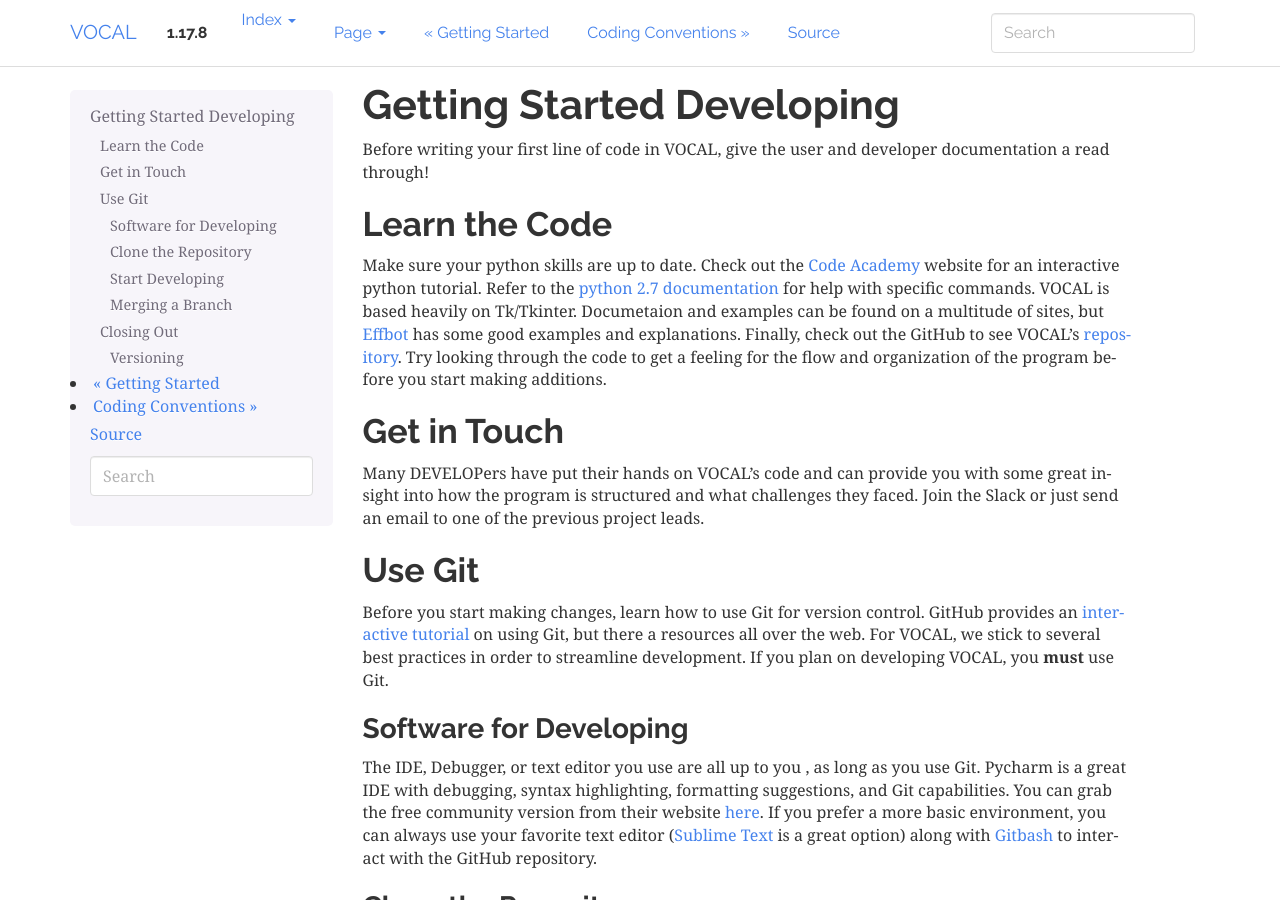
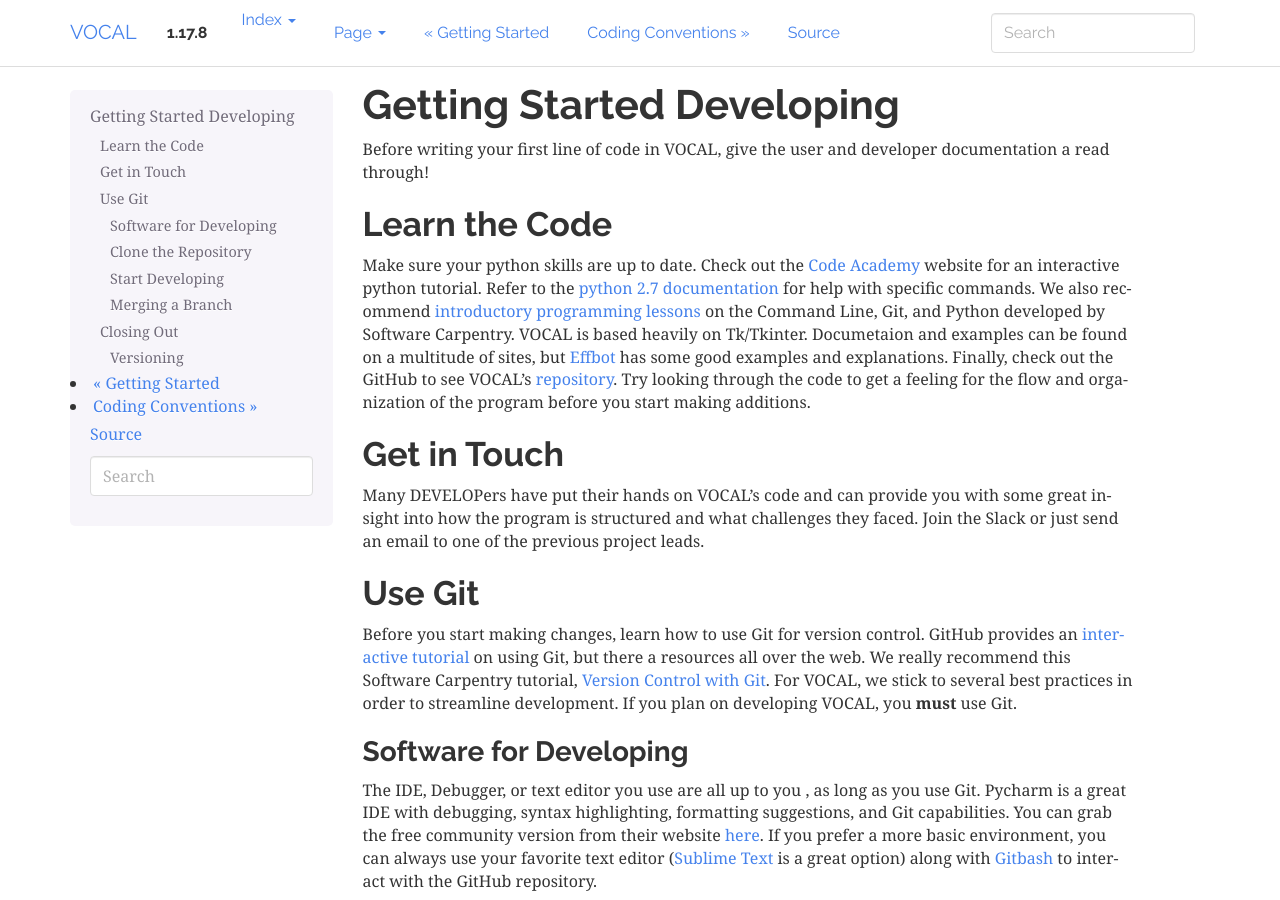
Before and after one commit to NASA-DEVELOP/VOCAL, a Sphinx documentation site: the page built from docs/source/dev/startdev.rst, in a window 1280 px wide and 900 px high. Built offline with Sphinx 7.4.7, drawn with Linux system fonts in a browser that asks for light colours; pages that are not in the unit, such as notebooks, are missing from menus.

Commit message:
referenced Software Carpentry intro tutorials in startdev.rst

```diff
--- a/docs/source/dev/startdev.rst
+++ b/docs/source/dev/startdev.rst
@@ -9,7 +9,7 @@ Learn the Code
 --------------
 
 Make sure your python skills are up to date. Check out the `Code Academy`__ website for an interactive
-python tutorial. Refer to the `python 2.7 documentation`__ for help with specific commands. VOCAL is
+python tutorial. Refer to the `python 2.7 documentation`__ for help with specific commands. We also recommend `introductory programming lessons`__ on the Command Line, Git, and Python developed by Software Carpentry. VOCAL is
 based heavily on Tk/Tkinter. Documetaion and examples can be found on a multitude of sites, but
 `Effbot`__ has some good examples and explanations. Finally, check out the GitHub to see VOCAL's
 `repository`__. Try looking through the code to get a feeling for the flow and organization of the
@@ -28,7 +28,7 @@ Use Git
 -------
 
 Before you start making changes, learn how to use Git for version control. GitHub provides an
-`interactive tutorial`__ on using Git, but there a resources all over the web. For VOCAL, we stick
+`interactive tutorial`__ on using Git, but there a resources all over the web. We really recommend this Software Carpentry tutorial, `Version Control with Git`__. For VOCAL, we stick
 to several best practices in order to streamline development. If you plan on developing VOCAL, you
 **must** use Git.
 
@@ -144,12 +144,13 @@ If you believe that the changes you have made to VOCAL constitute a new version,
 
 
 
-
 .. __: https://www.codecademy.com/
 .. __: https://docs.python.org/2/
+.. __: https://software-carpentry.org/lessons/
 .. __: http://effbot.org/tkinterbook/
 .. __: https://github.com/NASA-DEVELOP/VOCAL
 .. __: https://try.github.io/levels/1/challenges/1
+.. __: swcarpentry.github.io/git-novice/
 .. __: https://www.jetbrains.com/pycharm/
 .. __: https://www.sublimetext.com/
 .. __: https://git-scm.com/downloads
```
